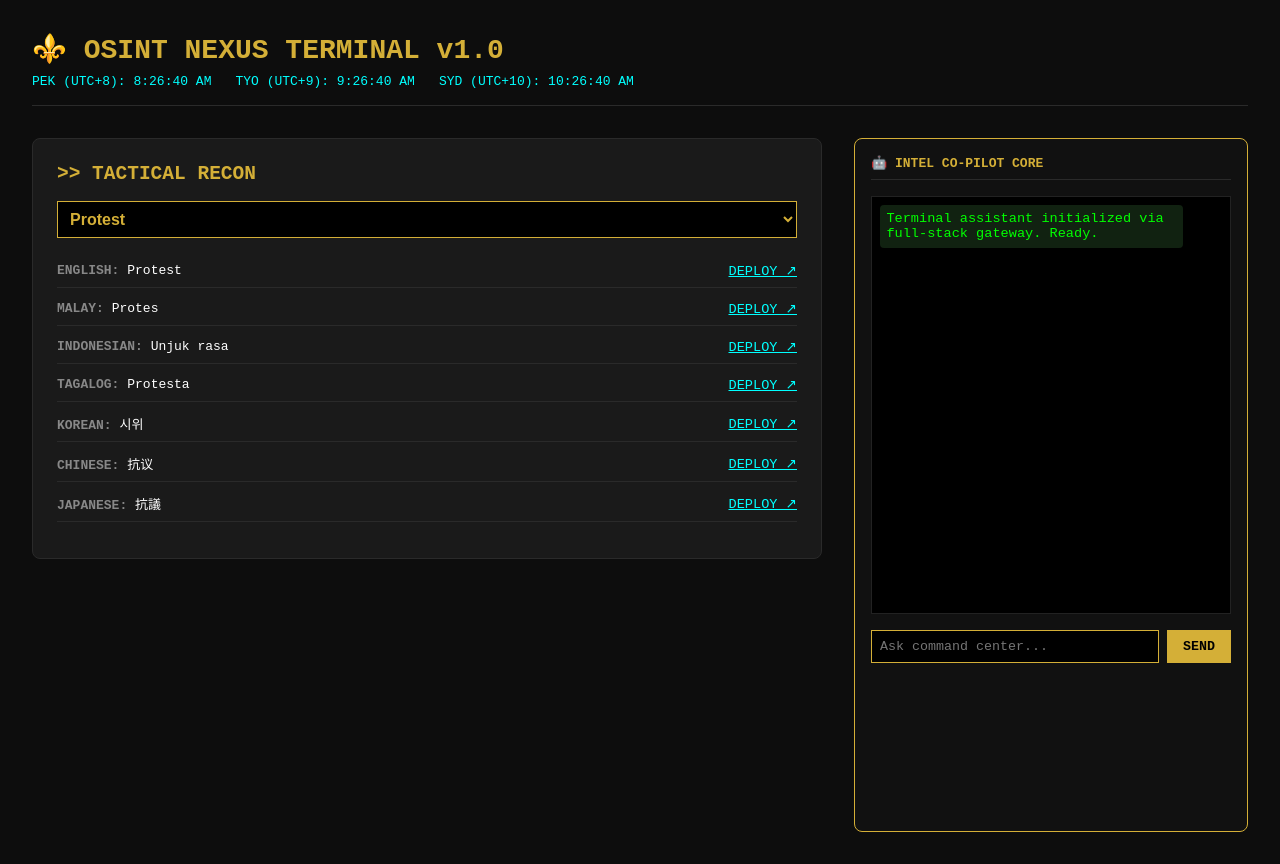
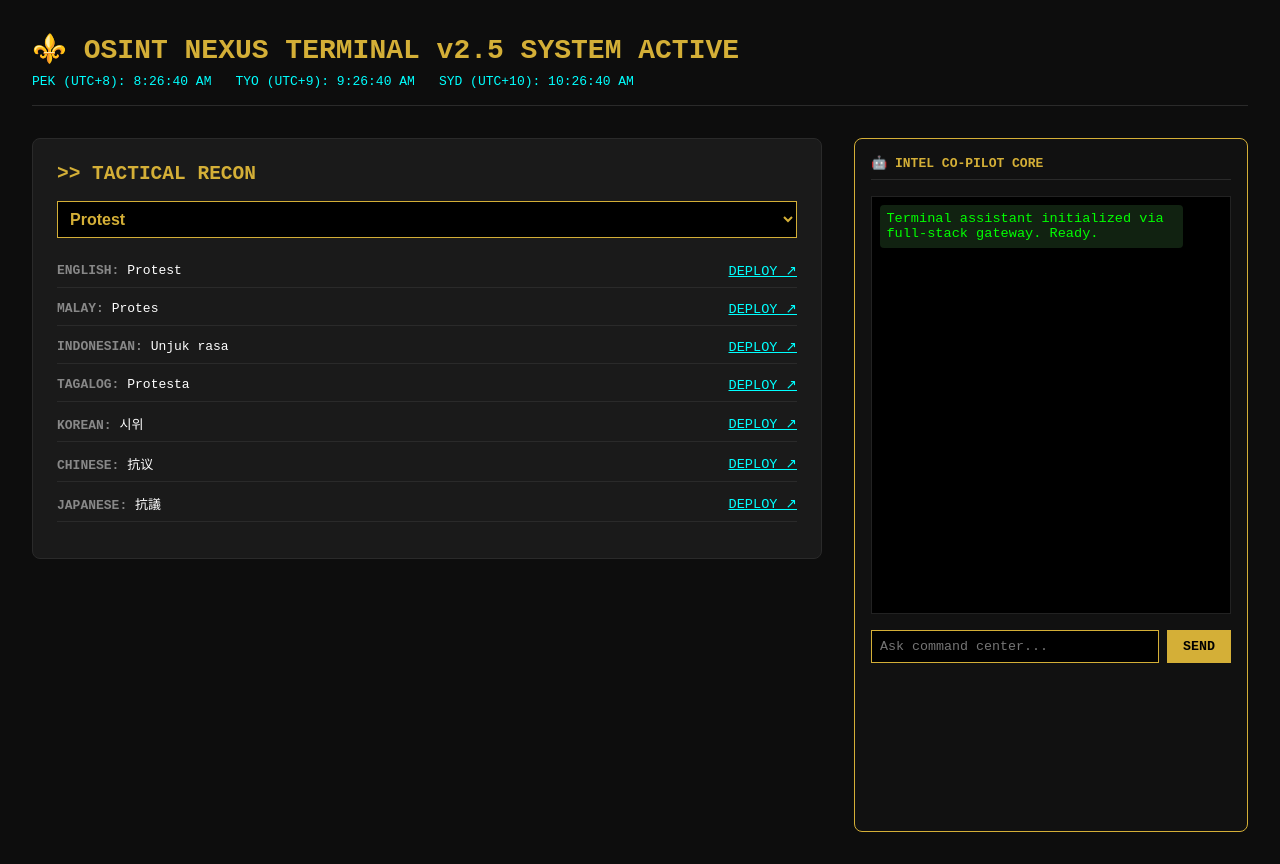
Before and after one commit to marioklaudesign/osint-dashboard, a Next.js app: page / in a window 1280 px wide. Built offline with nearby package versions, Linux system fonts and the light colour scheme.

Commit message:
Update page.js

```diff
--- a/app/page.js
+++ b/app/page.js
@@ -87,7 +87,7 @@ export default function Page() {
   return (
     <div style={{ backgroundColor: '#0d0d0d', color: '#00ff00', minHeight: '100vh', padding: '2rem', fontFamily: 'monospace', display: 'flex', flexDirection: 'column' }}>
       <header style={{ borderBottom: '1px solid #2a2a2a', paddingBottom: '1rem', marginBottom: '2rem' }}>
-        <h1 style={{ color: '#d4af37', fontSize: '1.75rem', margin: 0 }}>⚜️ OSINT NEXUS TERMINAL v1.0</h1>
+        <h1 style={{ color: '#d4af37', fontSize: '1.75rem', margin: 0 }}>⚜️ OSINT NEXUS TERMINAL v2.5 SYSTEM ACTIVE</h1>
         <div style={{ display: 'flex', gap: '1.5rem', marginTop: '0.5rem', color: '#00ffff' }}>
           <span>PEK (UTC+8): {formatClock(8)}</span>
           <span>TYO (UTC+9): {formatClock(9)}</span>
```
